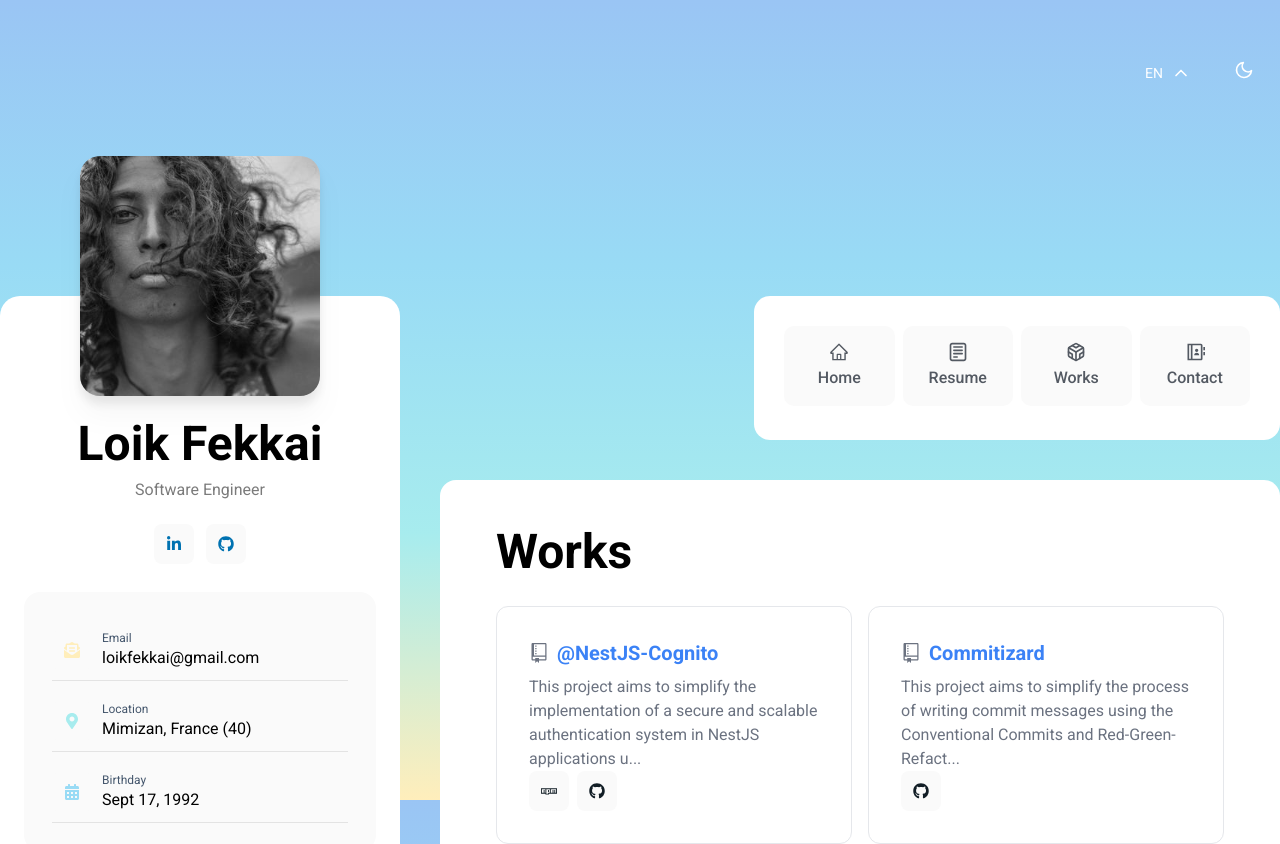
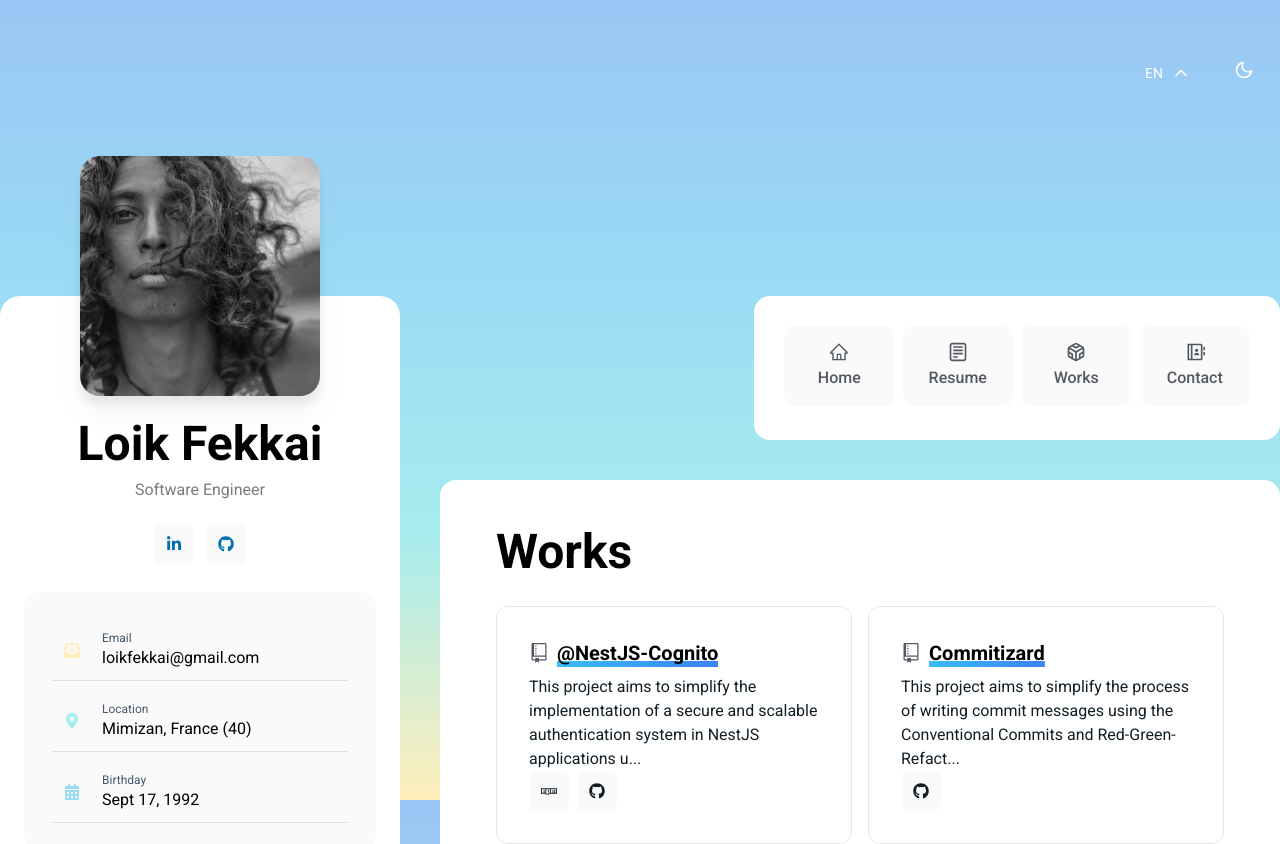
Before and after one commit to Lokicoule/portfolio, a React (Vite) app: page /fr/works in a window 1280 px wide. Shown: the top 844 px of the page. Built offline with nearby package versions, Linux system fonts and the light colour scheme.

Commit message:
style(works): title with animated gradient

```diff
--- a/src/pages/works/WorksView.tsx
+++ b/src/pages/works/WorksView.tsx
@@ -32,10 +32,10 @@ const WorksView: WorksViewComponent = ({ presenter }) => {
             className="bg-primary rounded-xl p-8  dark:hover:shadow-xl transition duration-200 ease-in-out dark:hover:bg-[#121e26] border-[1px] border-primary-light dark:border-primary-dark hover:bg-[#FAFAFA]"
           >
             <div className="mb-2 flex items-center space-x-2">
-              <GoRepo className="text-xl text-gray-500 dark:text-gray-400" />
+              <GoRepo className="text-xl text-tertiary" />
               <WorkModal
                 triggerButton={
-                  <button className="text-xl font-bold text-blue-500 hover:text-gray-400 dark:text-gray-400 dark:hover:text-blue-500">
+                  <button className="text-xl font-bold text-primary gradient-underline-animation">
                     {item.name}
                   </button>
                 }
@@ -43,7 +43,7 @@ const WorksView: WorksViewComponent = ({ presenter }) => {
               />
             </div>
 
-            <p className="text-gray-500 dark:text-gray-400">
+            <p className="text-secondary">
               {item.description.slice(0, 120)}...
             </p>
 
```
